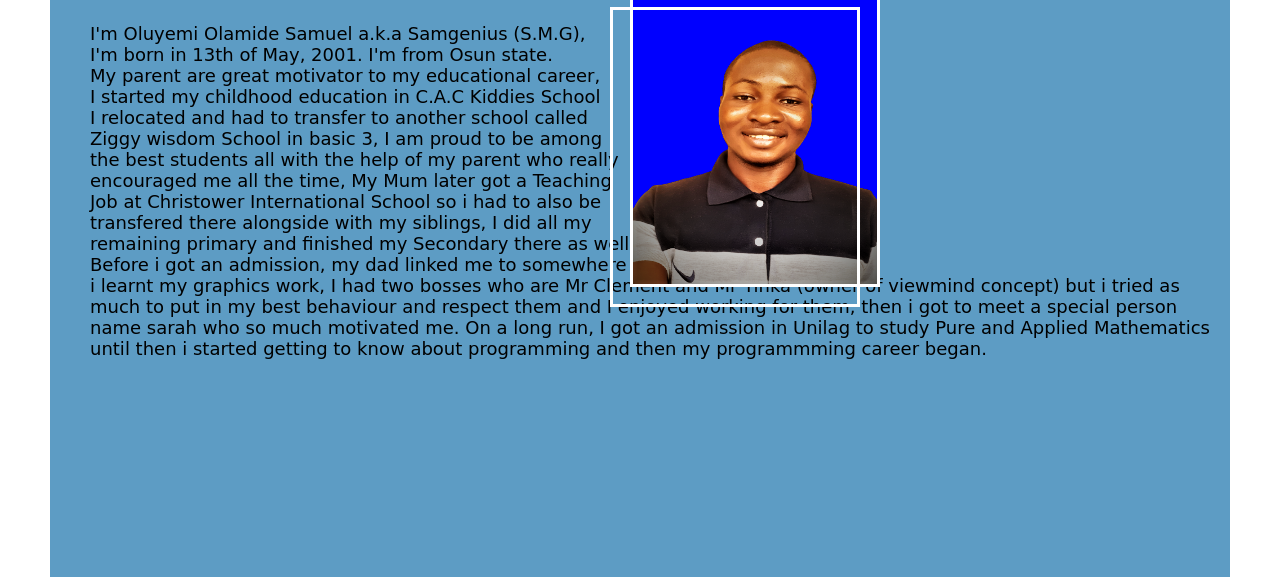
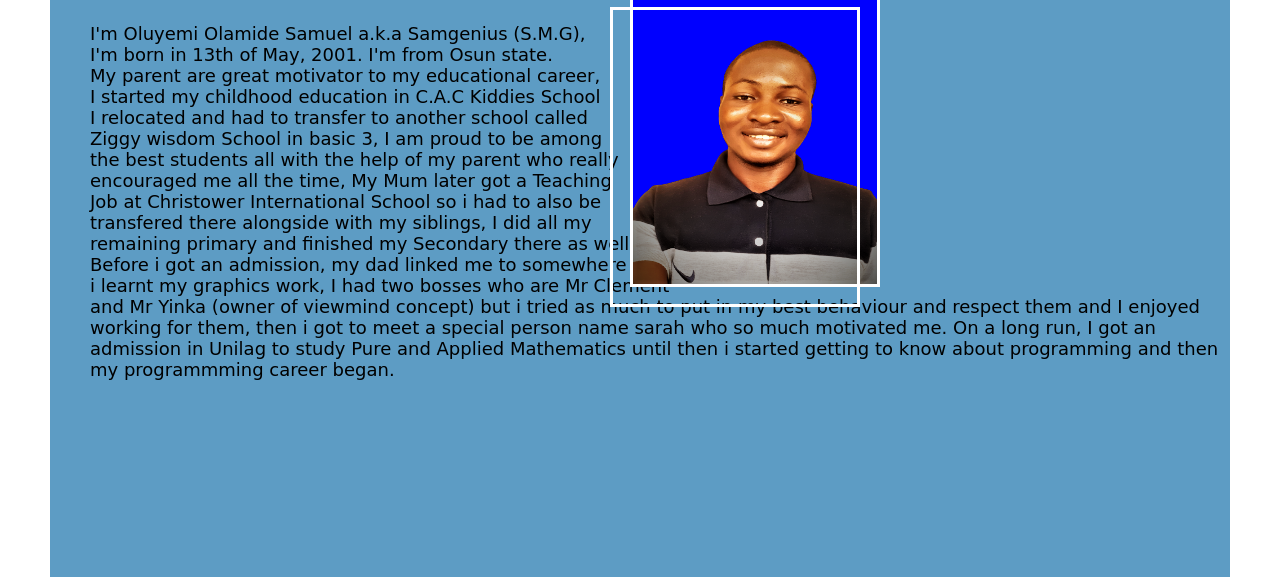
Before and after one commit to Olamiflow6577/samgenius_portfolio, a plain HTML site: page aboutme.html in a window 1280 px wide. Shown: the part 638-1215 px from the top of the page. Drawn offline with Linux system fonts and the light colour scheme; a script that the page names is missing; a web font is replaced by a local one.

Commit message:
Update aboutme.html

```diff
--- a/aboutme.html
+++ b/aboutme.html
@@ -53,7 +53,7 @@
                 My Mum later got a Teaching <br>Job at Christower International School so i had to also be <br>transfered there
                 alongside with my siblings, I did all my <br>remaining primary and finished my Secondary there as well,<br>
                 Before i got an admission, my dad linked me to somewhere <br>i learnt my graphics work, I had two bosses
-                who are Mr Clement and Mr Yinka (owner of viewmind concept) but i tried as much to put in my best behaviour
+                who are Mr Clement <br>and Mr Yinka (owner of viewmind concept) but i tried as much to put in my best behaviour
                 and respect them and I enjoyed working for them, then i got to meet a special person name sarah who so much motivated me.
                 On a long run, I got an admission in Unilag to study Pure and Applied Mathematics until then i started
                 getting to know about programming and then my programmming career began.
```
